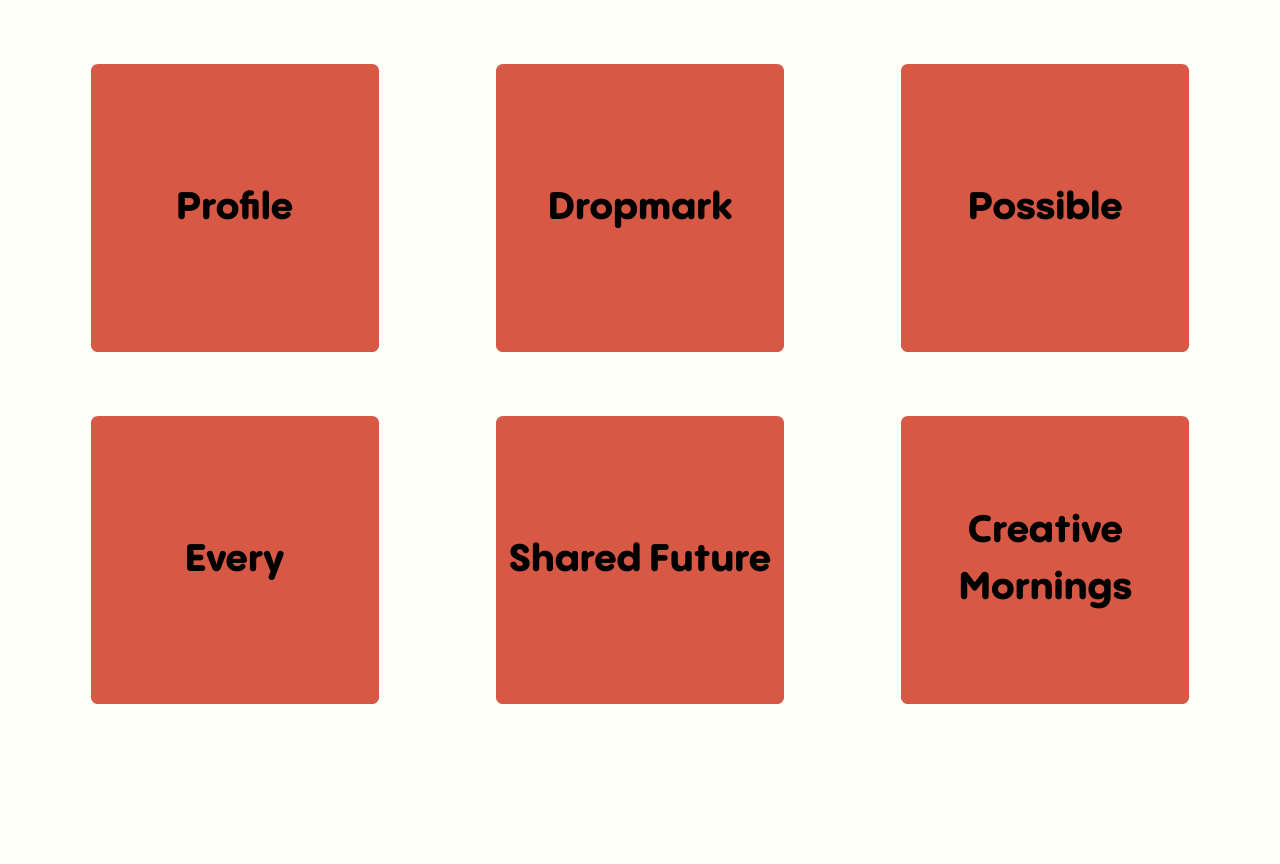
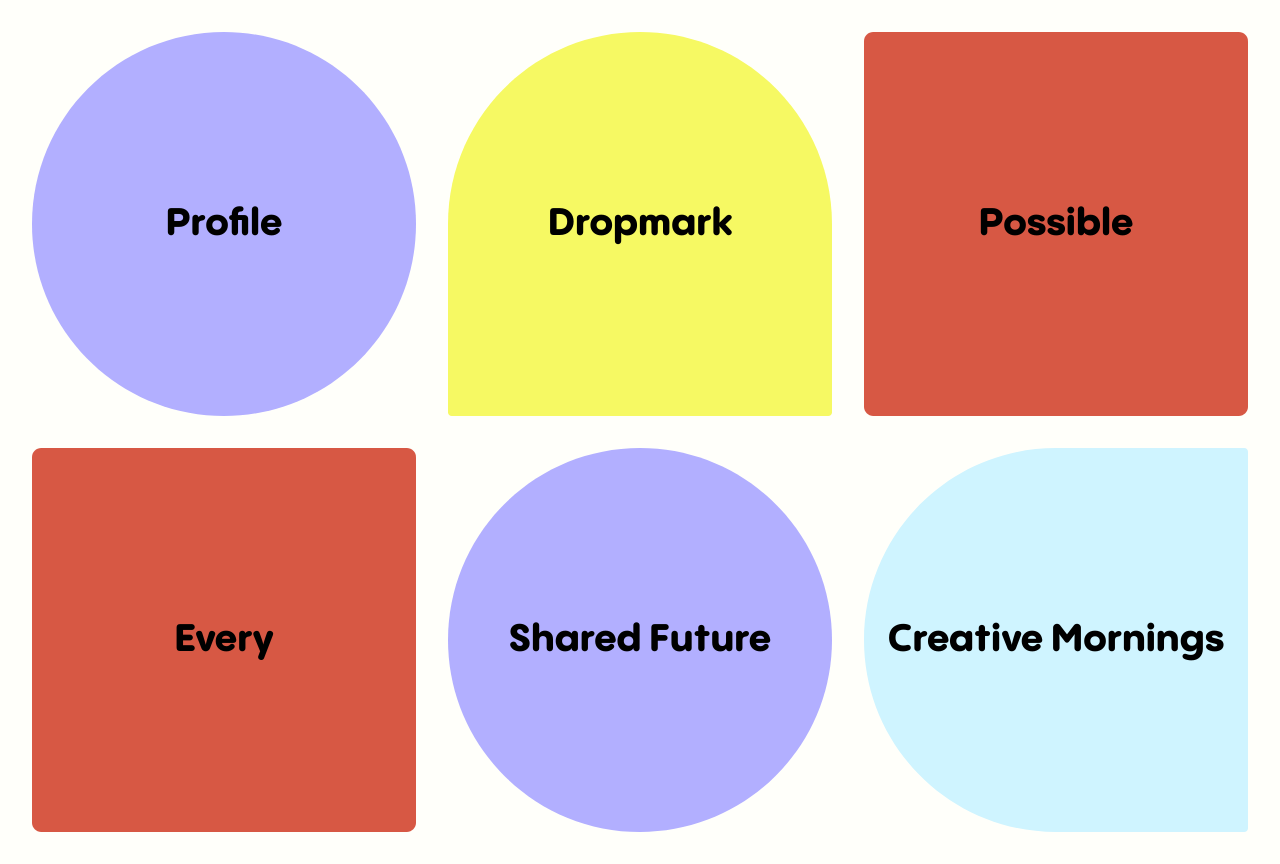
Before and after one commit to tyleemem/tyleemarsh.com, a Next.js app: page /work in a window 1280 px wide. Before the commit the page ends 800 px from the top, so only its background shows below. Built offline with nearby package versions, Linux system fonts and the light colour scheme.

Commit message:
Incoporate shapes into the work page

```diff
--- a/pages/work.tsx
+++ b/pages/work.tsx
@@ -1,34 +1,40 @@
+import { ReactNode } from "react";
+
 export default function Work() {
   return (
     <main className="mx-auto max-w-screen-xl">
-      <div className="grid grid-cols-1 justify-items-center gap-8 p-8 md:grid-cols-3 lg:gap-16 lg:p-16">
-        <Project name="Profile" />
-        <Project name="Dropmark" />
-        <Project name="Possible" />
-        <Project name="Every" />
-        <Project name="Shared Future" />
-        <Project name="Creative Mornings" />
+      <div className="grid grid-cols-1 justify-items-center gap-8 p-8 md:grid-cols-3">
+        <Project name="Profile" shape={<Circle />} />
+        <Project name="Dropmark" shape={<Door />} />
+        <Project name="Possible" shape={<Square />} />
+        <Project name="Every" shape={<Square />} />
+        <Project name="Shared Future" shape={<Circle />} />
+        <Project name="Creative Mornings" shape={<C />} />
       </div>
     </main>
   );
 }
 
-function Project({ name }: { name: string }) {
+function Project({ name, shape }: { name: string; shape: ReactNode }) {
   return (
-    <div className="grid h-72 w-72 grid-cols-1 items-center">
+    <div className="grid h-80 w-80 grid-cols-1 items-center xl:h-96 xl:w-96">
       <div className="z-10 col-span-full row-span-full text-center font-rounded text-2xl">
         {name}
       </div>
-      <div className="z-0 col-span-full row-span-full">
-        <Shape />
-      </div>
+      <div className="z-0 col-span-full row-span-full">{shape}</div>
     </div>
   );
 }
 
-const Shape = () => {
+const Square = () => {
   return (
-    <svg viewBox="0 0 420 420" fill="none" xmlns="http://www.w3.org/2000/svg">
+    <svg
+      width="100%"
+      height="100%"
+      viewBox="0 0 420 420"
+      fill="none"
+      xmlns="http://www.w3.org/2000/svg"
+    >
       <path
         d="M0 10C0 4.47716 4.47715 0 10 0H410C415.523 0 420 4.47715 420 10V410C420 415.523 415.523 420 410 420H10C4.47716 420 0 415.523 0 410V10Z"
         fill="#D75844"
@@ -36,3 +42,36 @@
     </svg>
   );
 };
+
+const Door = () => {
+  return (
+    <svg viewBox="0 0 420 420" fill="none" xmlns="http://www.w3.org/2000/svg">
+      <path
+        d="M0 210C0 94.0202 94.0202 0 210 0V0C325.98 0 420 94.0202 420 210V415.842C420 418.138 418.138 420 415.842 420H4.15841C1.86179 420 0 418.138 0 415.842V210Z"
+        fill="#F6F963"
+      />
+    </svg>
+  );
+};
+
+const Circle = () => {
+  return (
+    <svg viewBox="0 0 420 420" fill="none" xmlns="http://www.w3.org/2000/svg">
+      <path
+        d="M0 210C0 94.0202 94.0202 0 210 0V0C325.98 0 420 94.0202 420 210V210C420 325.98 325.98 420 210 420V420C94.0202 420 0 325.98 0 210V210Z"
+        fill="#B2AFFF"
+      />
+    </svg>
+  );
+};
+
+const C = () => {
+  return (
+    <svg viewBox="0 0 420 420" fill="none" xmlns="http://www.w3.org/2000/svg">
+      <path
+        d="M210 420C94.0202 420 -4.10975e-06 325.98 -9.17939e-06 210V210C-1.4249e-05 94.0202 94.0202 -4.10975e-06 210 -9.17939e-06L415.842 -1.8177e-05C418.138 -1.82774e-05 420 1.86177 420 4.1584L420 415.842C420 418.138 418.138 420 415.842 420L210 420Z"
+        fill="#CFF4FF"
+      />
+    </svg>
+  );
+};
```
